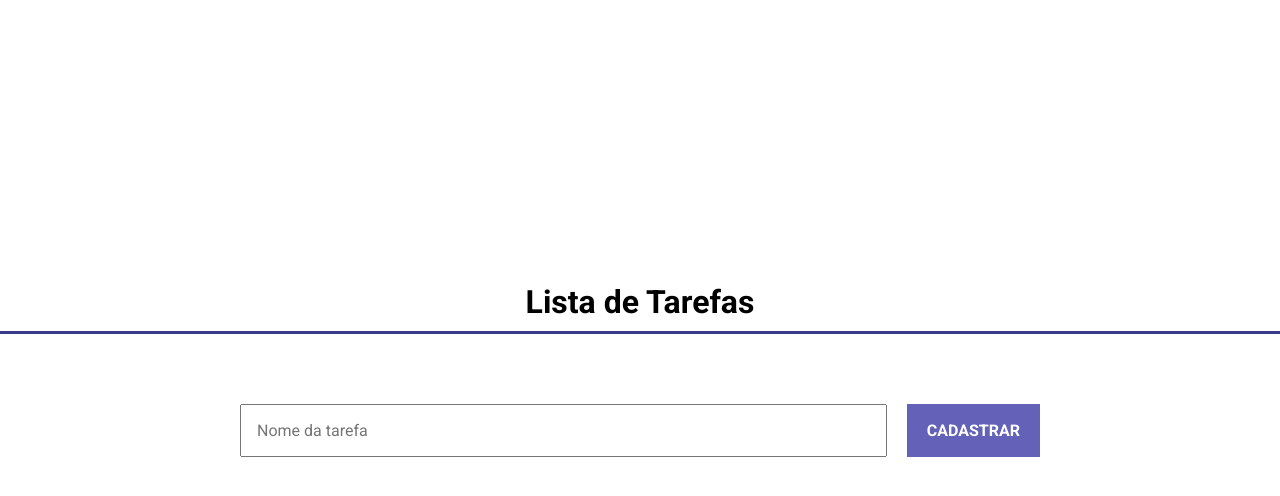
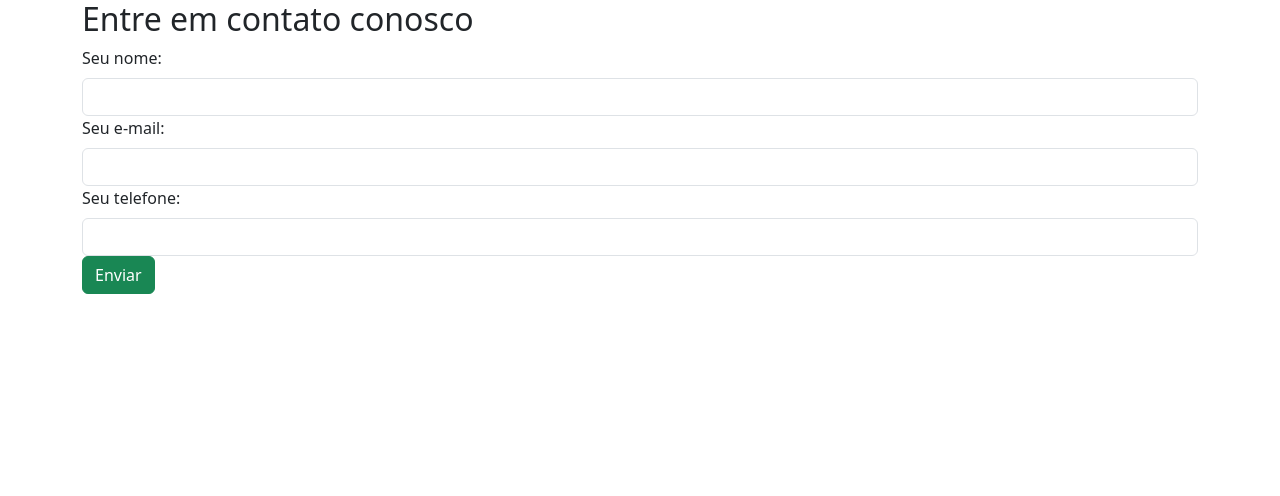
Before and after one commit to dufgr/curso_ebac_frontend, a plain HTML site: page index.html in a window 1280 px wide. Drawn offline with nearby package versions, Linux system fonts and the light colour scheme.

Commit message:
Exercicio Bootstrap

```diff
--- a/index.html
+++ b/index.html
@@ -1,30 +1,41 @@
 <!DOCTYPE html>
-<html lang="pt-BR">
+<html lang="en">
 	<head>
 		<meta charset="UTF-8" />
 		<meta name="viewport" content="width=device-width, initial-scale=1.0" />
-    <title>JQuery</title>
-    <link rel="preconnect" href="http://fonts.googleapis.com" />
-    <link rel="preconnect" href="http://fonts.gstatic.com" crossorigin />
+		<title>Formulário Bootstrap</title>
 		<link
-      href="https://fonts.googleapis.com/css2?family=Roboto:wght@400;700&display=swap"
+			href="https://cdn.jsdelivr.net/npm/bootstrap@5.3.3/dist/css/bootstrap.min.css"
 			rel="stylesheet"
+			integrity="sha384-QWTKZyjpPEjISv5WaRU9OFeRpok6YctnYmDr5pNlyT2bRjXh0JMhjY6hW+ALEwIH"
+			crossorigin="anonymous"
 		/>
-    <link rel="stylesheet" href="./main.css" />
 	</head>
-
 	<body>
 		<div class="container">
-      <header>
-        <h1>Lista de Tarefas</h1>
-      </header>
+			<div class="row">
+				<div class="col">
+					<h2>Entre em contato conosco</h2>
 					<form>
-        <input type="text" id="tarefa" placeholder="Nome da tarefa" />
-        <button type="submit">Cadastrar</button>
+						<label class="form-label" for="nome">Seu nome:</label>
+						<input class="form-control" type="text" id="nome" />
+						<label for="email" class="form-label"
+							>Seu e-mail:</label
+						>
+						<input type="email" class="form-control" id="email" />
+						<label for="tel" class="form-label"
+							>Seu telefone:</label
+						>
+						<input type="tel" class="form-control" id="tel" />
+						<button class="btn btn-success">Enviar</button>
 					</form>
-      <ul></ul>
 				</div>
-    <script src="https://code.jquery.com/jquery-3.7.1.min.js"></script>
-    <script src="./main.js"></script>
+			</div>
+		</div>
 	</body>
+	<script
+		src="https://cdn.jsdelivr.net/npm/bootstrap@5.3.3/dist/js/bootstrap.bundle.min.js"
+		integrity="sha384-YvpcrYf0tY3lHB60NNkmXc5s9fDVZLESaAA55NDzOxhy9GkcIdslK1eN7N6jIeHz"
+		crossorigin="anonymous"
+	></script>
 </html>
--- a/main.css
+++ /dev/null
@@ -1,70 +0,0 @@
-* {
-  margin: 0;
-  padding: 0;
-  box-sizing: border-box;
-  font-family: "Roboto", sans-serif;
-}
-
-body {
-  max-width: 1280px;
-  width: 100%;
-  margin: 0 auto;
-}
-
-.container {
-  display: flex;
-  flex-direction: column;
-  height: 100vh;
-  justify-content: center;
-  align-items: center;
-  gap: 40px;
-}
-
-header {
-  color: #000;
-  padding: 10px 0;
-  border-bottom: 3px solid #3c3a8d;
-  width: 100%;
-  display: flex;
-  justify-content: center;
-}
-
-form {
-  display: inline-flex;
-  gap: 20px;
-  text-align: center;
-  margin: 30px 0;
-  width: 800px;
-}
-
-input {
-  padding: 15px;
-  width: 100%;
-  font-size: 16px;
-}
-
-input:focus {
-  outline: 1px solid #6362b8;
-}
-
-form button {
-  border: none;
-  padding: 12px 20px;
-  font-size: 16px;
-  font-weight: 700;
-  text-transform: uppercase;
-  background-color: #6362b8;
-  color: #ffffff;
-  cursor: pointer;
-}
-
-ul {
-  display: flex;
-  flex-direction: column;
-  gap: 10px;
-}
-
-ul li {
-  font-size: 20px;
-  cursor: pointer;
-}
--- a/main.js
+++ /dev/null
@@ -1,22 +0,0 @@
-$(document).ready(function () {
-  $("form").on("submit", (e) => {
-    e.preventDefault();
-
-    const tarefa = $("#tarefa").val();
-    const novoItem = $('<li style="display: none"></li>');
-    $(`<p>${tarefa}</p>`).appendTo(novoItem);
-    $(novoItem).appendTo("ul");
-    $(novoItem).fadeIn();
-    $("#tarefa").val("");
-  });
-
-  $("ul").on("click", "li", function () {
-    const p = $(this).find("p");
-
-    if (p.css("text-decoration") === "line-through solid rgb(0, 0, 0)") {
-      p.css("text-decoration", "none");
-    } else {
-      p.css("text-decoration", "line-through");
-    }
-  });
-});
```
Lines whose indentation alone changed are shown as unchanged.
